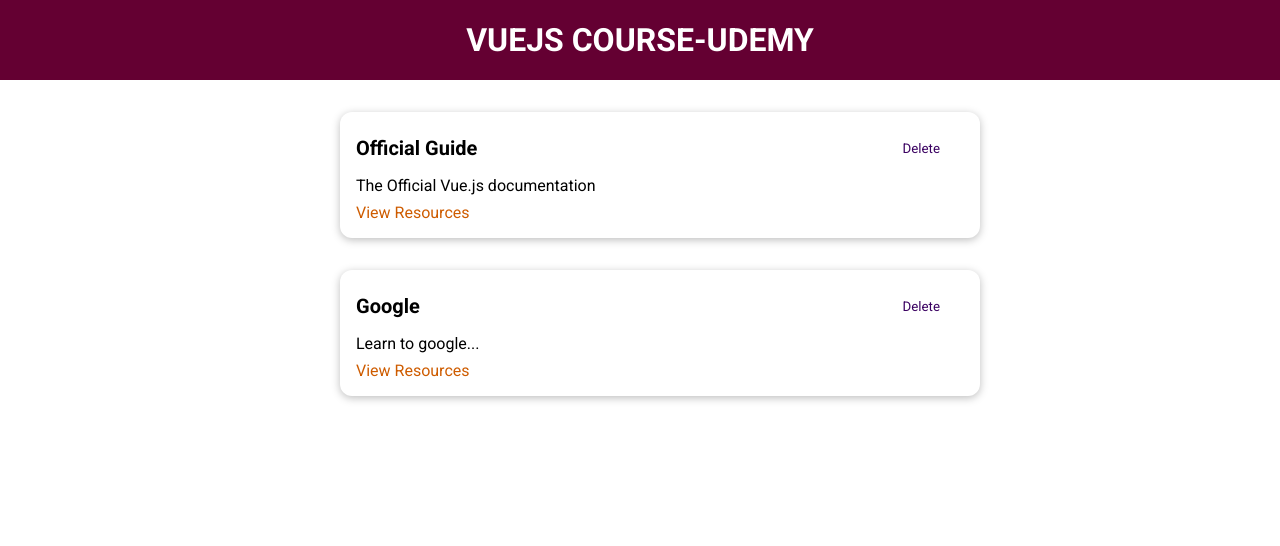
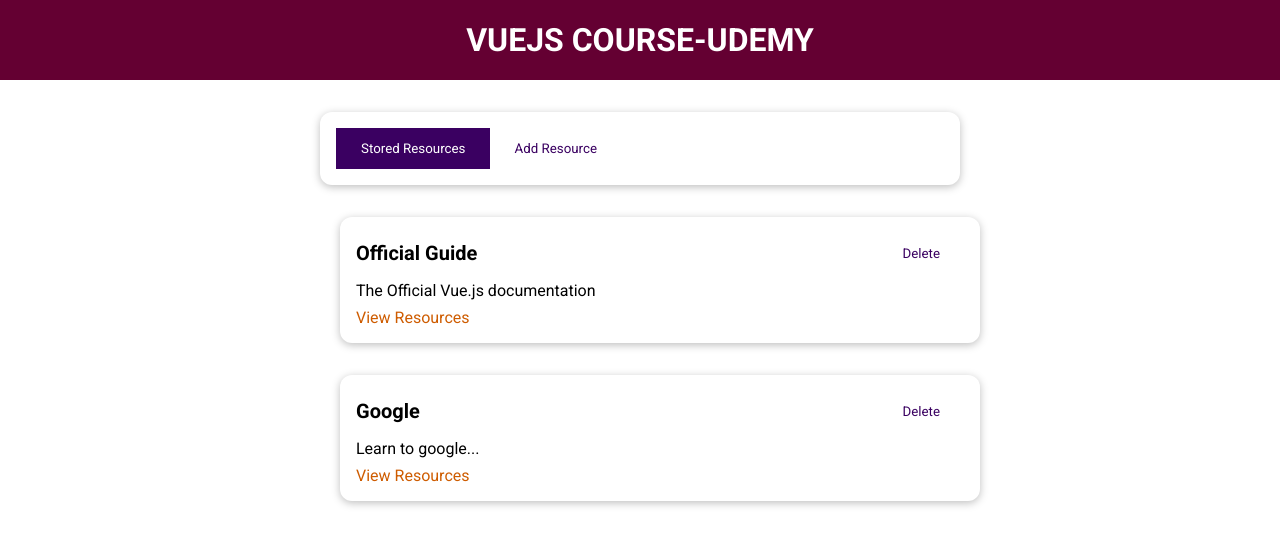
Before and after one commit to pasan04/vue-learning, a Vue app: page / in a window 1280 px wide. Shown: the top 546 px of the page. Built offline with nearby package versions, Linux system fonts and the light colour scheme.

Commit message:
Add styling tabs and a form

```diff
--- a/src/App.vue
+++ b/src/App.vue
@@ -1,33 +1,20 @@
 <template>
     <the-header title="VUEJS COURSE-UDEMY"></the-header>
-    <stored-resources :resources="storedResources"></stored-resources>
+    <the-resources></the-resources>
 </template>
 
 <script>
-import StoredResources from './components/learning-resources/StoredResource.vue';
 import TheHeader from './components/layouts/TheHeader.vue';
+import TheResources from './components/learning-resources/TheResources.vue';
 
 export default {
   components:{
-    StoredResources,
+    TheResources,
     TheHeader
   },
   data(){
     return{
-      storedResources:[
-        {
-          id:'official-guide',
-          title:'Official Guide',
-          description: 'The Official Vue.js documentation',
-          link: 'https://vuejs.org'
-        },
-        {
-          id:'google',
-          title:'Google',
-          description: 'Learn to google...',
-          link: 'https://google.org'
-        }
-      ]
+
     }
   }
 }
--- a/src/components/UI/BaseButton.vue
+++ b/src/components/UI/BaseButton.vue
@@ -1,13 +1,12 @@
 <template>
-    <button :type="type" :class="mode">
+    <button :class="mode">
         <slot></slot>
     </button>
-    <!-- <base-button mode="flat"></base-button> -->
 </template>
 
 <script>
 export default{
-    props:['type', 'mode']
+    props:['mode']
 }
 </script>
 
--- /dev/null
+++ b/src/components/learning-resources/AddResource.vue
@@ -0,0 +1,50 @@
+<template>
+    <base-card>
+        <form>
+            <div class="form-control">
+                <label for="title">Title</label>
+                <input id="title" name="title" type="text">
+            </div>
+            <div class="form-control">
+                <label for="title">Description</label>
+                <textarea id="description" name="description" rows="3"></textarea>
+            </div>
+            <div class="form-control">
+                <label for="title">Link</label>
+                <input id="link" name="link" type="url">
+            </div>
+            <div>
+                <base-button type="submit">Add Resource</base-button>
+            </div>
+        </form>
+    </base-card>
+
+</template>
+
+<style scoped>
+label {
+  font-weight: bold;
+  display: block;
+  margin-bottom: 0.5rem;
+}
+
+input,
+textarea {
+  display: block;
+  width: 100%;
+  font: inherit;
+  padding: 0.15rem;
+  border: 1px solid #ccc;
+}
+
+input:focus,
+textarea:focus {
+  outline: none;
+  border-color: #3a0061;
+  background-color: #f7ebff;
+}
+
+.form-control {
+  margin: 1rem 0;
+}
+</style>
--- a/src/components/learning-resources/StoredResource.vue
+++ b/src/components/learning-resources/StoredResource.vue
@@ -8,7 +8,7 @@
 <script>
 import LearningResource from './LearningResource.vue'
 export default{
-    props: ['resources'],
+    inject: ['resources'],
     components:{
         LearningResource
     }
--- /dev/null
+++ b/src/components/learning-resources/TheResources.vue
@@ -0,0 +1,57 @@
+<template>
+    <base-card>
+        <base-button @click="setSelectedTab('stored-resources')" :mode="storedResButtonMode">Stored Resources</base-button>
+        <base-button @click="setSelectedTab('add-resource')" :mode="addResButtonMode">Add Resource</base-button>
+    </base-card>
+    <component :is="selectedTab"></component>
+</template>
+
+<script>
+
+import StoredResources from './StoredResource.vue';
+import AddResource from './AddResource.vue';
+
+export default{
+    components:{
+        StoredResources,
+        AddResource
+    },
+    data(){
+        return{
+            selectedTab: 'stored-resources',
+            storedResources:[
+                {
+                id:'official-guide',
+                title:'Official Guide',
+                description: 'The Official Vue.js documentation',
+                link: 'https://vuejs.org'
+                },
+                {
+                id:'google',
+                title:'Google',
+                description: 'Learn to google...',
+                link: 'https://google.org'
+                }
+             ]
+        }
+    },
+    provide(){
+        return{
+            resources: this.storedResources
+        }
+    },
+    computed:{
+        storedResButtonMode(){
+            return this.selectedTab === 'stored-resources' ? null : 'flat';
+        },
+        addResButtonMode(){
+            return this.selectedTab === 'add-resource' ? null : 'flat';
+        }
+    },
+    methods:{
+        setSelectedTab(tab){
+            this.selectedTab = tab;
+        }
+    }
+}
+</script>
```
